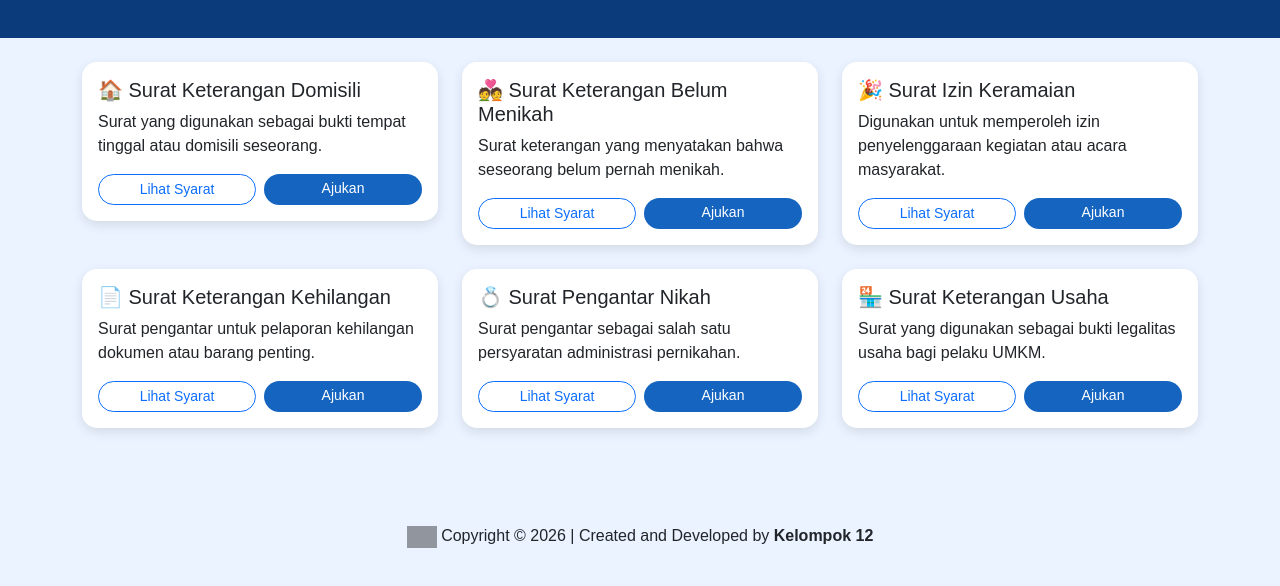
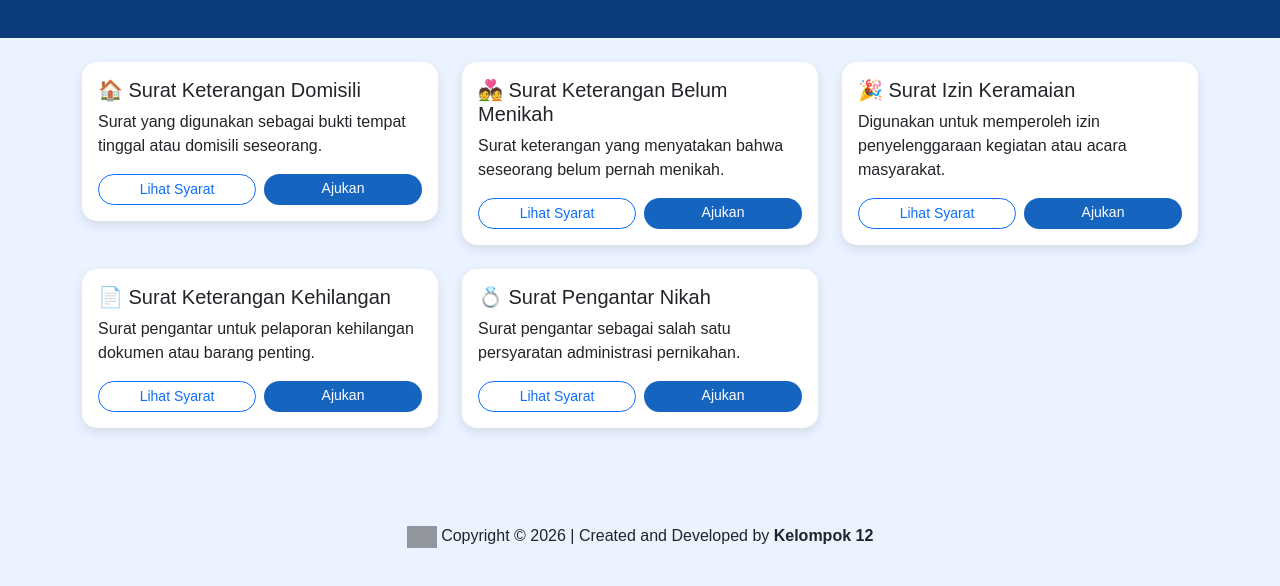
Before and after one commit to slawa1211/KPAKM, a plain HTML site: page PS.html in a window 1280 px wide. Shown: the part 108-694 px from the top of the page. Drawn offline with nearby package versions, Linux system fonts and the light colour scheme; grey boxes are pictures that could not be loaded.

Commit message:
Update PS.html

```diff
--- a/PS.html
+++ b/PS.html
@@ -150,22 +150,8 @@
         </div>
       </div>
 
-      <!-- Surat Keterangan Usaha -->
-      <div class="col-md-4">
-        <div class="card p-3">
-          <h5>🏪 Surat Keterangan Usaha</h5>
-          <p>Surat yang digunakan sebagai bukti legalitas usaha bagi pelaku UMKM.</p>
 
-          <div class="d-flex gap-2">
-            <a href="syaratPS.html?layanan=usaha" class="btn btn-outline-primary btn-sm w-50">
-              Lihat Syarat
-            </a>
-            <a href="AjukanPS.html?layanan=usaha" class="btn btn-primary btn-sm w-50">
-              Ajukan
-            </a>
-          </div>
-        </div>
-      </div>
+
 
     </div>
   </div>
```
